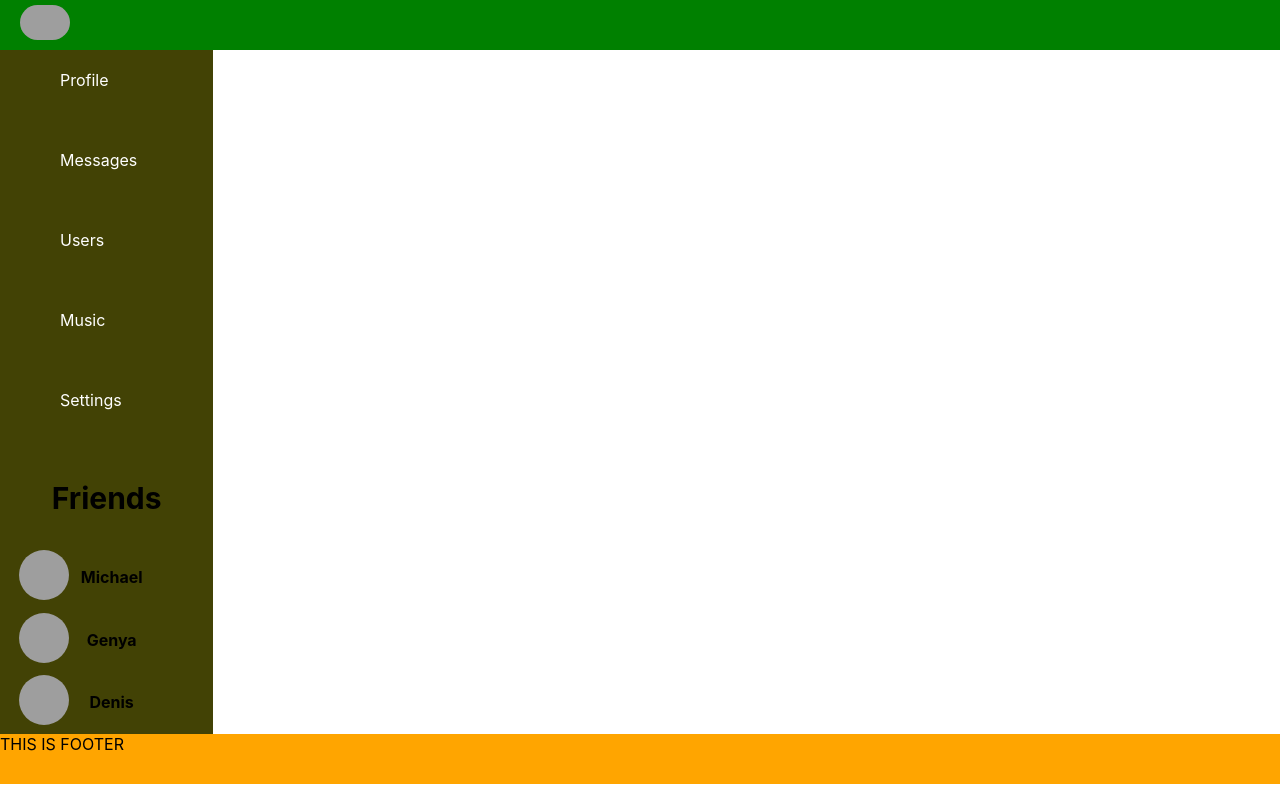
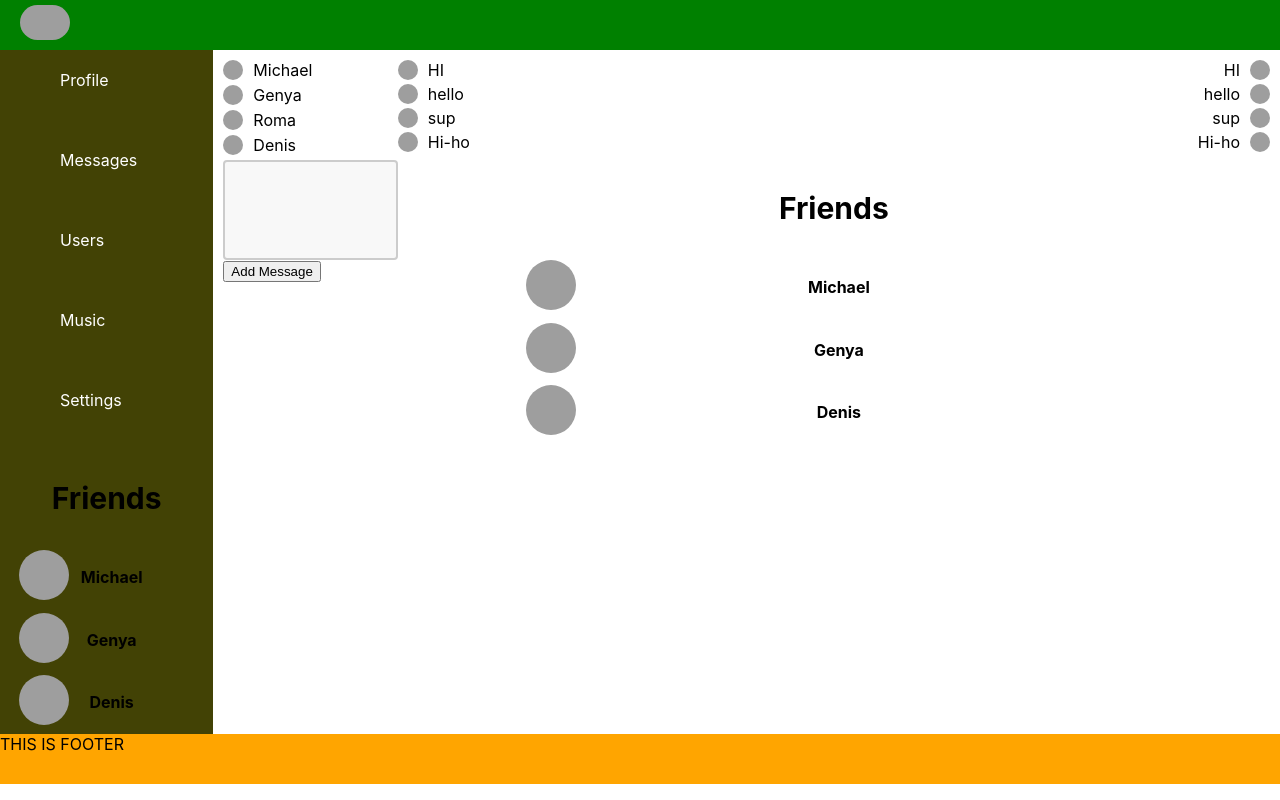
Before and after one commit to Jgatzwow/social-network-ts, a React (Create React App) app: page /Dialogs/43f61504-1e49-11ed-ac42-8178fd7b9544 in a window 1280 px wide. Built offline with nearby package versions, Linux system fonts and the light colour scheme; grey boxes are pictures that could not be loaded.

Commit message:
Practiced with Routes and Outlet component

```diff
--- a/src/App.css
+++ b/src/App.css
@@ -13,3 +13,11 @@
 .content {
     grid-area: content;
 }
+
+.act {
+    color: orange;
+}
+
+.def {
+    color: black;
+}
--- a/src/App.tsx
+++ b/src/App.tsx
@@ -5,8 +5,9 @@ import NavBar from './components/navbar/NavBar';
 import Footer from './components/footer/Footer';
 import {Profile} from './components/Profile/Profile';
 import Dialogs from './components/Dialogs/Dialogs';
-import {BrowserRouter, Route, Routes} from 'react-router-dom';
+import {BrowserRouter, Route, Routes, useParams} from 'react-router-dom';
 import {StateType, StoreType} from './redux/State';
+import {SideBar} from './components/navbar/SideBar/SideBar';
 
 
 type PropsType = {
@@ -16,7 +17,10 @@ type PropsType = {
 
 
 const App = (props: PropsType) => {
-    const {appState,store} = props
+    const {appState, store} = props
+
+
+
     return (
         <BrowserRouter>
             <div className="app__wrapper">
@@ -24,6 +28,9 @@ const App = (props: PropsType) => {
                 <NavBar sideBar={appState.sideBar}/>
                 <div className="content">
                     <Routes>
+                        <Route path={'/'} element={<Profile initialPostsState={appState.profilePage.initialPostsState}
+                                                            postMessage={appState.profilePage.postMessage}
+                                                            dispatch={store.dispatch.bind(store)}/>}/>
                         <Route path={'/Profile'}
                                element={<Profile initialPostsState={appState.profilePage.initialPostsState}
                                                  postMessage={appState.profilePage.postMessage}
@@ -31,13 +38,21 @@ const App = (props: PropsType) => {
                                />}/>
                         <Route path={'/Dialogs'}
                                element={<Dialogs dialogsPage={appState.dialogsPage}
-                                                 dispatch={store.dispatch.bind(store)}/>}/>
+                                                 dispatch={store.dispatch.bind(store)}/>}>
+                            {/*<Route path={'*'} element={<h1>Michael Page Not Found</h1>}/>*/}
+                            <Route path={':id'} element={<SideBar friendsData={appState.sideBar}/>}/>
+
+
+                        </Route>
+
+
                     </Routes>
                 </div>
                 <Footer/>
             </div>
         </BrowserRouter>
-    );
+    )
+        ;
 }
 
 export default App;
--- a/src/components/Dialogs/Dialog/Dialog.tsx
+++ b/src/components/Dialogs/Dialog/Dialog.tsx
@@ -1,6 +1,6 @@
 import React from 'react';
 import styles from '../Dialogs.module.css';
-import {NavLink} from 'react-router-dom';
+import {NavLink, useParams} from 'react-router-dom';
 
 type PropsType = {
     name: string
@@ -9,13 +9,16 @@ type PropsType = {
 
 
 export const Dialog = (props: PropsType) => {
+    const params = useParams<'id'>()
+    const some = params
+    console.log(some)
     const {id, name} = props
     return (
         <div className={styles.dialog}>
             <img
                 src="https://images.unsplash.com/photo-1529665253569-6d01c0eaf7b6?ixlib=rb-1.2.1&ixid=MnwxMjA3fDB8MHxzZWFyY2h8M3x8cHJvZmlsZXxlbnwwfHwwfHw%3D&w=1000&q=80"
                 alt=""/>
-            <NavLink to={'/Dialogs/Michael'} className={styles.dialogs__link}>{name}</NavLink>
+            <NavLink to={'/Dialogs/' + id} className={styles.dialogs__link}>{name}</NavLink>
         </div>
     )
 }
--- a/src/components/Dialogs/Dialogs.tsx
+++ b/src/components/Dialogs/Dialogs.tsx
@@ -3,6 +3,7 @@ import styles from './Dialogs.module.css'
 import {Dialog} from './Dialog/Dialog';
 import {Messages} from './messages/Messages';
 import {ActionsType, DialogsDataType, MessagesDataType} from '../../redux/State';
+import {Outlet} from 'react-router-dom';
 
 type PropsType = {
     dialogsPage: {
@@ -45,6 +46,7 @@ const Dialogs = (props: PropsType) => {
                 <input onChange={onNewMessageInputChangeHandler} ref={dialogsInputRef} value={dialogsPage.dialogsMessage}/>
                 <button  onClick={onAddMessageHandler}>Add Message</button>
             </div>
+            <Outlet/>
         </div>
     )
 }
--- a/src/components/navbar/NavBar.tsx
+++ b/src/components/navbar/NavBar.tsx
@@ -17,7 +17,7 @@ const NavBar = (props: PropsType) => {
                     <NavLink className={styles.navbar__link} to="/Profile"> Profile</NavLink>
                 </li>
                 <li className={styles.item}>
-                    <NavLink className={styles.navbar__link} to="/Dialogs"> Messages</NavLink>
+                    <NavLink to="/Dialogs" className={styles.navbar__link}> Messages</NavLink>
                 </li>
                 <li className={styles.item}>
                     <NavLink className={styles.navbar__link} to="/Users"> Users</NavLink>
--- a/src/redux/State.ts
+++ b/src/redux/State.ts
@@ -85,7 +85,7 @@ export const store: StoreType = {
                 {id: v1(), message: 'sup'},
                 {id: v1(), message: 'Hi-ho'},
             ],
-            dialogsMessage: 'samurai'
+            dialogsMessage: ''
         },
         sideBar: [
             {
```
